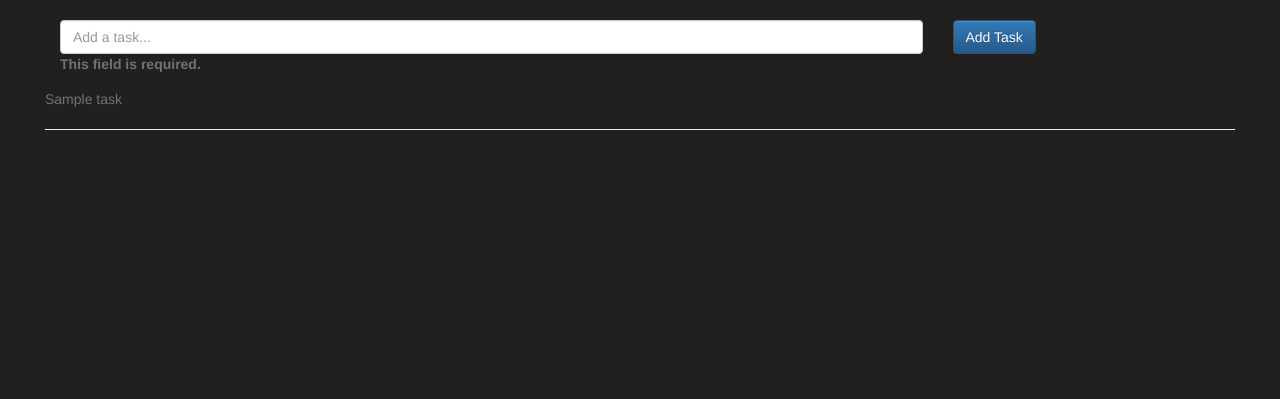
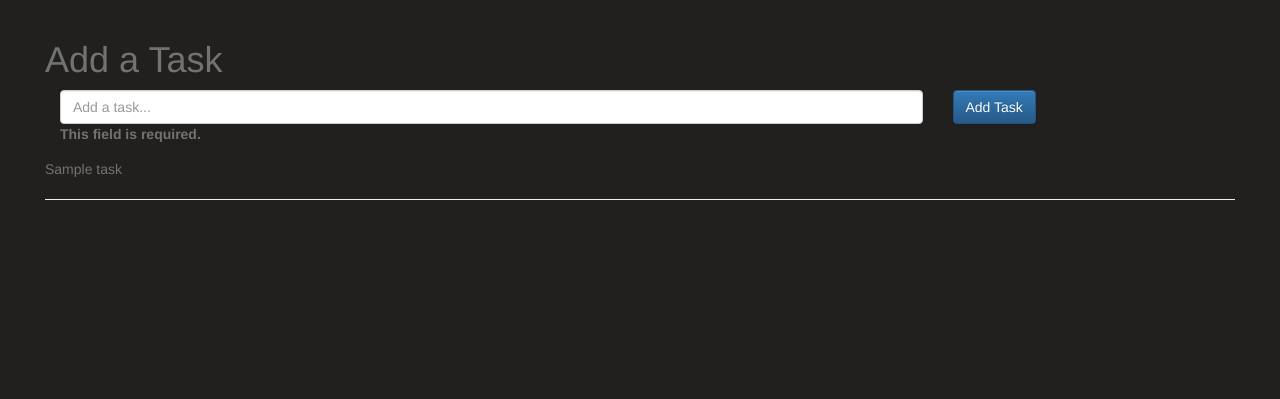
Before and after one commit to philknowles/SocialNetwork, a Django app: page /todo/ in a window 1280 px wide. Shown: the part 52-451 px from the top of the page. Run offline with Django 3.2, Linux system fonts and the light colour scheme; a user stored in the database is signed in; tables that the repository leaves empty hold one stand-in row (values such as "Sample post"); parts of the project's set-up code (start-up, migrations or seed data) failed here and were passed over; some libraries are stand-ins or nearby versions.

Commit message:
Finishing add function for tasks

```diff
--- a/todo/templates/todo.html
+++ b/todo/templates/todo.html
@@ -6,6 +6,7 @@
 {% block content %}
     <div class="container">
         <div class="col-lg-12">
+            <h1>Add a Task</h1>
             <form method="post" class="task-form">
                 {% csrf_token %}
                 <div class="col-lg-9">{{ form|crispy }}</div>
--- a/todo/views.py
+++ b/todo/views.py
@@ -13,13 +13,13 @@ def all_tasks(request):
     form = TaskForm(request.POST)
 
     if form.is_valid():
-        tasks = form.save(commit=False)
-        tasks.user = request.user
-        tasks.save()
+        task_name = form.save(commit=False)
+        task_name.user = request.user
+        task_name.save()
 
-        tasks = form.cleaned_data['post']
+        tasks = form.cleaned_data['task_name']
         form = TaskForm()
-        return redirect('todo.html')
+        return redirect('all_tasks')
 
     args = {'form': form, 'tasks': tasks}
     return render(request, 'todo.html', args)
```
